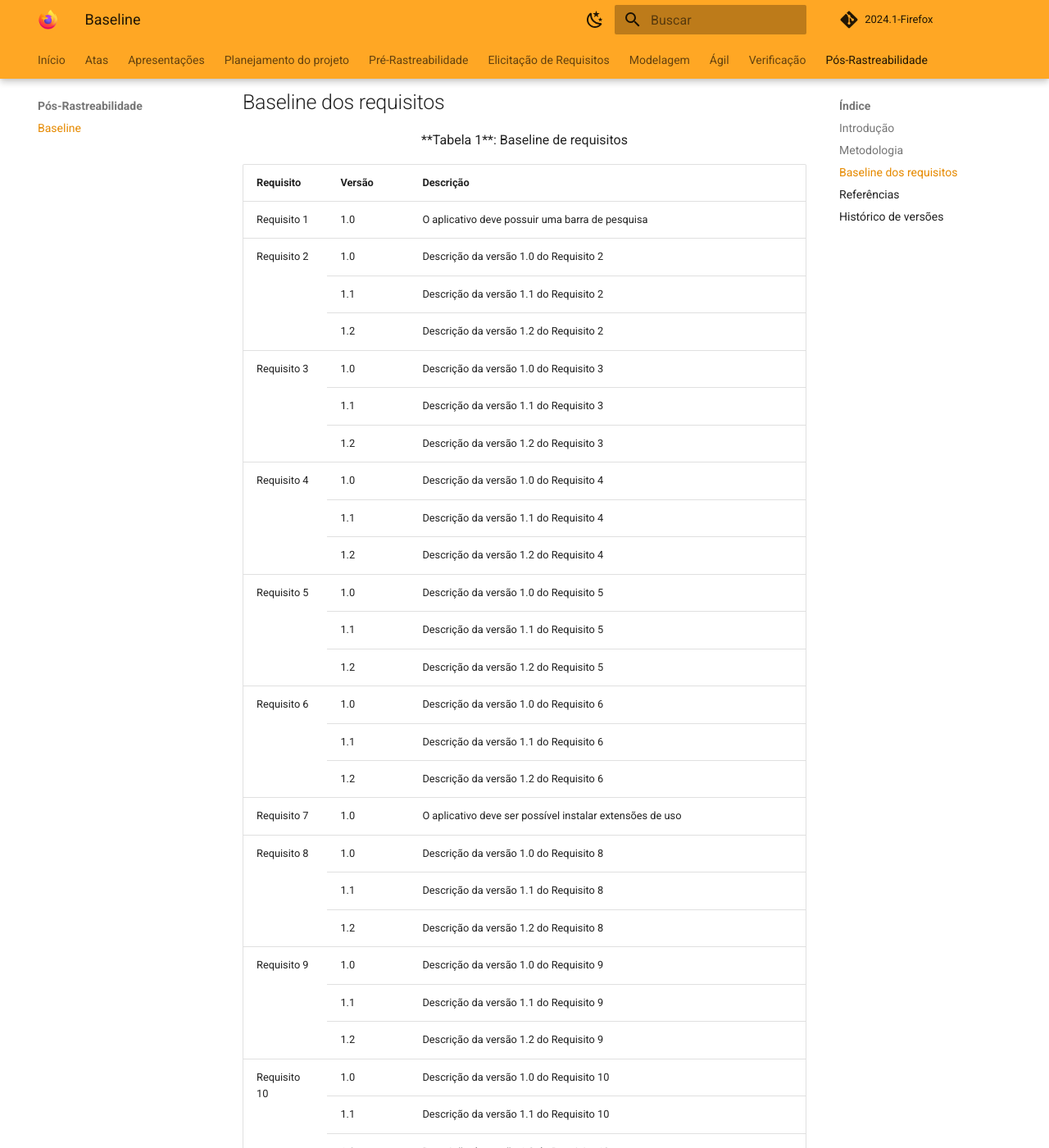
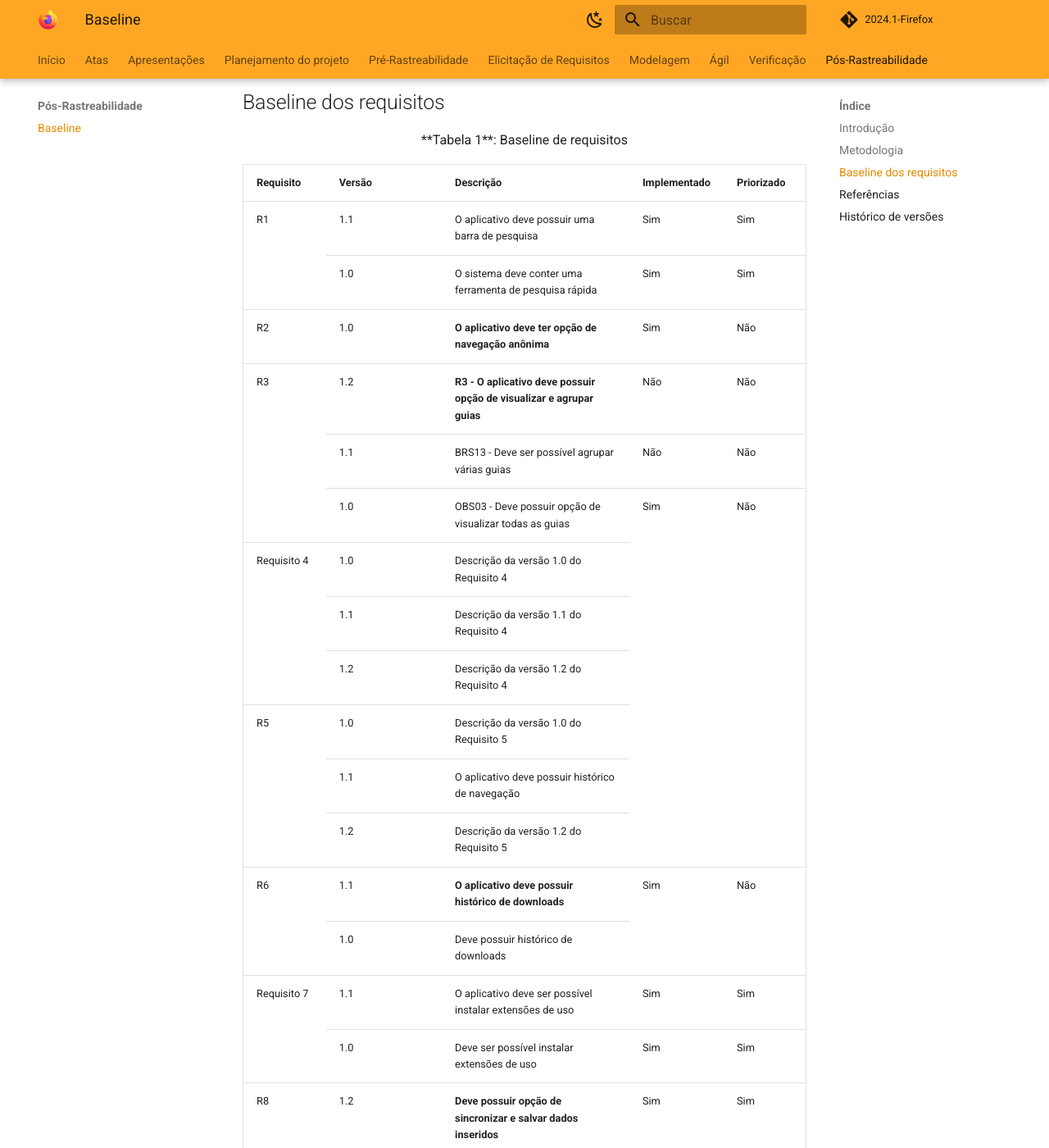
Before and after one commit to martinsglucas/Requisitos-de-Software, an MkDocs documentation site: the page built from docs/pos-rastreabilidade/baseline.md, in a window 1280 px wide and 1400 px high, scrolled down 693 px. Shown: the whole window at 82% size. Built offline with MkDocs 1.6.1 and Material for MkDocs 9.7.7, drawn with Linux system fonts in a browser that asks for light colours; comment, search, counter and statistics services are not loaded; some of the changed text lies outside the part shown.

Commit message:
update: add requisitos baseline
Co-authored-by: Lucas Martins <martinsglucas@users.noreply.github.com>
Co-authored-by: Guilherme Westphall <west7@users.noreply.github.com>
Co-authored-by: DaviPierre <DaviPierre@users.noreply.github.com>

```diff
--- a/docs/pos-rastreabilidade/baseline.md
+++ b/docs/pos-rastreabilidade/baseline.md
@@ -24,37 +24,47 @@
         <th>Requisito</th>
         <th>Versão</th>
         <th>Descrição</th>
+        <th>Implementado</th>
+        <th>Priorizado</th>
     </tr>
     <tr>
-        <td rowspan="1">Requisito 1</td>
-        <td>1.0</td>
+        <td rowspan="2">R1</td>
+        <td>1.1</td>
         <td>O aplicativo deve possuir uma barra de pesquisa</td>
+        <td>  Sim </td>
+        <td>  Sim </td>
     </tr>
     <tr>
-        <td rowspan="3">Requisito 2</td>
         <td>1.0</td>
-        <td>Descrição da versão 1.0 do Requisito 2</td>
+        <td>O sistema deve conter uma ferramenta de pesquisa rápida</td>
+        <td>  Sim </td>
+        <td>  Sim </td>
+    </tr>
+    <tr>
+        <td rowspan="">R2</td>
+        <td>1.0</td>
+        <td><b>O aplicativo deve ter opção de navegação anônima</b></td>
+        <td> Sim </td>
+        <td> Não </td>
+    </tr>
+    <tr>
+        <td rowspan="3">R3</td>
+        <td>1.2</td>
+        <td><b>R3 - O aplicativo deve possuir opção de visualizar e agrupar guias</b></td>
+        <td> Não </td>
+        <td> Não </td>
     </tr>
     <tr>
         <td>1.1</td>
-        <td>Descrição da versão 1.1 do Requisito 2</td>
+        <td>BRS13 - Deve ser possível agrupar várias guias</td>
+        <td> Não </td>
+        <td> Não </td>
     </tr>
     <tr>
-        <td>1.2</td>
-        <td>Descrição da versão 1.2 do Requisito 2</td>
-    </tr>
-    <tr>
-        <td rowspan="3">Requisito 3</td>
         <td>1.0</td>
-        <td>Descrição da versão 1.0 do Requisito 3</td>
-    </tr>
-    <tr>
-        <td>1.1</td>
-        <td>Descrição da versão 1.1 do Requisito 3</td>
-    </tr>
-    <tr>
-        <td>1.2</td>
-        <td>Descrição da versão 1.2 do Requisito 3</td>
+        <td>OBS03 - Deve possuir opção de visualizar todas as guias</td>
+        <td> Sim </td>
+        <td> Não </td>
     </tr>
     <tr>
         <td rowspan="3">Requisito 4</td>
@@ -70,62 +80,70 @@
         <td>Descrição da versão 1.2 do Requisito 4</td>
     </tr>
     <tr>
-        <td rowspan="3">Requisito 5</td>
+        <td rowspan="3">R5</td>
         <td>1.0</td>
         <td>Descrição da versão 1.0 do Requisito 5</td>
     </tr>
     <tr>
         <td>1.1</td>
-        <td>Descrição da versão 1.1 do Requisito 5</td>
+        <td> 	O aplicativo deve possuir histórico de navegação</td>
     </tr>
     <tr>
         <td>1.2</td>
         <td>Descrição da versão 1.2 do Requisito 5</td>
     </tr>
     <tr>
-        <td rowspan="3">Requisito 6</td>
+        <td rowspan="2">R6</td>
+        <td>1.1</td>
+        <td><b>O aplicativo deve possuir histórico de downloads</b></td>
+        <td rowspan="2">Sim</td>
+        <td rowspan="2">Não</td>
+    </tr>
+    <tr>
         <td>1.0</td>
-        <td>Descrição da versão 1.0 do Requisito 6</td>
+        <td>Deve possuir histórico de downloads</td>
+    </tr>
+    <tr>
+        <td rowspan="2">Requisito 7</td>
+        <td>1.1</td>
+        <td>O aplicativo deve ser possível instalar extensões de uso</td>
+        <td>  Sim </td>
+        <td>  Sim </td>
+    </tr>
+    <tr>
+        <td>1.0</td>
+        <td>Deve ser possível instalar extensões de uso</td>
+        <td>  Sim </td>
+        <td>  Sim </td>
+    </tr>
+    </tr>
+    <tr>
+        <td rowspan="3">R8</td>
+        <td>1.2</td>
+        <td><b>Deve possuir opção de sincronizar e salvar dados inseridos</b></td>
+        <td>  Sim </td>
+        <td>  Sim </td>
     </tr>
     <tr>
         <td>1.1</td>
-        <td>Descrição da versão 1.1 do Requisito 6</td>
+        <td>Deve ser possível sincronizar senhas com outros dispositivos</td>
     </tr>
     <tr>
-        <td>1.2</td>
-        <td>Descrição da versão 1.2 do Requisito 6</td>
+        <td>1.0</td>
+        <td>Deve sincronizar os dados</td>
     </tr>
     <tr>
-        <td rowspan="1">Requisito 7</td>
-        <td>1.0</td>
-        <td>O aplicativo deve ser possível instalar extensões de uso</td>
-    </tr>
-    </tr>
-    <tr>
-        <td rowspan="3">Requisito 8</td>
-        <td>1.0</td>
-        <td>Descrição da versão 1.0 do Requisito 8</td>
+        <td rowspan="3">R9</td>
+        <td>1.2</td>
+        <td>R9 - O aplicativo deve permitir visualização dos sites em formato desktop</td>
     </tr>
     <tr>
         <td>1.1</td>
-        <td>Descrição da versão 1.1 do Requisito 8</td>
+        <td>US1 - Deve ser possível visualizar em formato desktop</td>
     </tr>
     <tr>
-        <td>1.2</td>
-        <td>Descrição da versão 1.2 do Requisito 8</td>
-    </tr>
-    <tr>
-        <td rowspan="3">Requisito 9</td>
         <td>1.0</td>
-        <td>Descrição da versão 1.0 do Requisito 9</td>
-    </tr>
-    <tr>
-        <td>1.1</td>
-        <td>Descrição da versão 1.1 do Requisito 9</td>
-    </tr>
-    <tr>
-        <td>1.2</td>
-        <td>Descrição da versão 1.2 do Requisito 9</td>
+        <td>OBS09 - Deve ser possível visualizar em formato desktop	</td>
     </tr>
     <tr>
         <td rowspan="3">Requisito 10</td>
@@ -154,48 +172,51 @@
         <td>Descrição da versão 1.2 do Requisito 11</td>
     </tr>
     <tr>
-        <td rowspan="3">Requisito 12</td>
-        <td>1.0</td>
-        <td>Descrição da versão 1.0 do Requisito 12</td>
+        <td rowspan="3">R12</td>
+        <td><b>1.2</></td>
+        <td><b>O aplicativo deve permitir a personalização da tela inicial do navegador</b></td>
+        <td rowspan="3">Sim</td>
+        <td rowspan="3">Não</td>
     </tr>
     <tr>
         <td>1.1</td>
-        <td>Descrição da versão 1.1 do Requisito 12</td>
+        <td>Deve ser possível personalizar a tela inicial do navegador</td>
     </tr>
     <tr>
-        <td>1.2</td>
-        <td>Descrição da versão 1.2 do Requisito 12</td>
+        <td>1.0</td>
+        <td>O sistema deve fornecer uma personalização diversa</td>
     </tr>
     <tr>
-        <td rowspan="1">Requisito 13</td>
-        <td>1.0</td>
+        <td rowspan="2">Requisito 13</td>
+        <td>1.1</td>
         <td>O aplicativo deve suportar a mudança de idioma do sistema</td>
+        <td>  Sim </td>
+        <td>  Sim </td>
     </tr>
     <tr>
-        <td rowspan="3">Requisito 14</td>
-        <td>1.0</td>
-        <td>Descrição da versão 1.0 do Requisito 14</td>
+    <td>1.0</td>
+        <td>Deve ser possível mudar o idioma</td>
+        <td>  Sim </td>
+        <td>  Sim </td></tr>
+    <tr>
+        <td rowspan="2">R14</td>
+        <td>1.1</td>
+        <td><b>Deve ser possível alternar entre tema claro e escuro</b></td>
+        <td> Sim </td>
+        <td> Sim </td>
     </tr>
     <tr>
-        <td>1.1</td>
-        <td>Descrição da versão 1.1 do Requisito 14</td>
+        <td>1.0</td>
+        <td>Temas mais agradáveis</td>
     </tr>
     <tr>
-        <td>1.2</td>
-        <td>Descrição da versão 1.2 do Requisito 14</td>
+        <td rowspan="2">R15</td>
+        <td>1.1</td>
+        <td><b>R15 - O aplicativo deve possuir suporte para atalhos de gestos</b></td>
     </tr>
     <tr>
-        <td rowspan="3">Requisito 15</td>
         <td>1.0</td>
-        <td>Descrição da versão 1.0 do Requisito 15</td>
-    </tr>
-    <tr>
-        <td>1.1</td>
-        <td>Descrição da versão 1.1 do Requisito 15</td>
-    </tr>
-    <tr>
-        <td>1.2</td>
-        <td>Descrição da versão 1.2 do Requisito 15</td>
+        <td>OBS18 - Deve possuir atalhos de gestos</td>
     </tr>
     <tr>
         <td rowspan="3">Requisito 16</td>
@@ -224,35 +245,35 @@
         <td>Descrição da versão 1.2 do Requisito 17</td>
     </tr>
     <tr>
-        <td rowspan="3">Requisito 18</td>
-        <td>1.0</td>
-        <td>Descrição da versão 1.0 do Requisito 18</td>
+        <td rowspan="2">R18</td>
+        <td><b>1.1</b></td>
+        <td>O aplicativo deve permitir ao usuário limpar seu histórico de navegação</td>
     </tr>
     <tr>
-        <td>1.1</td>
-        <td>Descrição da versão 1.1 do Requisito 18</td>
-    </tr>
-    <tr>
-        <td>1.2</td>
-        <td>Descrição da versão 1.2 do Requisito 18</td>
+        <td>1.0</td>
+        <td>Deve ser possível limpar histórico de navegação</td>
     </tr>
     <tr>
         <td rowspan="1">Requisito 19</td>
-        <td>1.0</td>
+        <td>1.1</td>
         <td>O aplicativo deve permitir ao usuário limpar seus dados inseridos e de navegação</td>
+        <td>  Sim </td>
+        <td>  Sim </td>
+    </tr>
+    <tr><td>1.0</td>
+        <td>Deve ser possível limpar dados do usuário</td>
+        <td>  Sim </td>
+        <td>  Sim </td></tr>
+    <tr>
+        <td rowspan="2">R20</td>
+        <td>1.1</td>
+        <td><b>O aplicativo deve ser permitir a habilitação e bloqueio de notificações</b></td>
+        <td> Sim </td>
+        <td> Sim </td>
     </tr>
     <tr>
-        <td rowspan="3">Requisito 20</td>
         <td>1.0</td>
-        <td>Descrição da versão 1.0 do Requisito 20</td>
-    </tr>
-    <tr>
-        <td>1.1</td>
-        <td>Descrição da versão 1.1 do Requisito 20</td>
-    </tr>
-    <tr>
-        <td>1.2</td>
-        <td>Descrição da versão 1.2 do Requisito 20</td>
+        <td>Deve ser possível habilitar e bloquear notificações	</td>
     </tr>
     <tr>
         <td rowspan="3">Requisito 21</td>
@@ -307,22 +328,38 @@
         <td>Descrição da versão 1.2 do Requisito 24</td>
     </tr>
     <tr>
-        <td rowspan="1">Requisito 25</td>
-        <td>1.0</td>
+        <td rowspan="3">Requisito 25</td>
+        <td>1.2</td>
         <td>O aplicativo deve possuir opção de leitura da página em voz alta</td>
+        <td>  Sim </td>
+        <td>  Sim </td>
     </tr>
     <tr>
-        <td rowspan="3">Requisito 26</td>
-        <td>1.0</td>
-        <td>Descrição da versão 1.0 do Requisito 26</td>
+    <td>1.1</td>
+        <td>O navegador deve possuir opção de leitura da paǵina para deficientes visuais</td>
+        <td>  Sim </td>
+        <td>  Sim </td>
+    </tr>
+    <tr>
+    <td>1.0</td>
+        <td>Deve fornecer uma ferramenta de leitura avançada</td>
+        <td>  Sim </td>
+        <td>  Sim </td>
+    </tr>
+    <tr>
+        <td rowspan="3">R26</td>
+        <td>1.2</td>
+        <td><b>O aplicativo deve possuir opção de controle parental de acesso das páginas</b></td>
+        <td> Não </td>
+        <td> Sim </td>
     </tr>
     <tr>
         <td>1.1</td>
-        <td>Descrição da versão 1.1 do Requisito 26</td>
+        <td>Deve conter uma ferramenta de controle parental</td>
     </tr>
     <tr>
-        <td>1.2</td>
-        <td>Descrição da versão 1.2 do Requisito 26</td>
+        <td>1.0</td>
+        <td>Deve possuir opção de controle parental</td>
     </tr>
     <tr>
         <td rowspan="3">Requisito 27</td>
@@ -377,26 +414,32 @@
         <td>Descrição da versão 1.2 do Requisito 30</td>
     </tr>
     <tr>
-        <td rowspan="2">Requisito 31</td>
+    <td rowspan="2">Requisito 31</td>
+        <td>1.1</td>
+        <td>Capacidade de usar aplicações em outros navegadores</td>
+        <td>  Sim </td>
+        <td>  Sim </td>
+    </tr>
+    <tr>
         <td>1.0</td>
         <td>O aplicativo deve simular, para desenvolvedores, suas aplicações em outros navegadores</td>
+        <td>  Sim </td>
+        <td>  Sim </td>
+    </tr>
+    <tr>
+        <td rowspan="3">R32</td>
+        <td>1.2</td>
+        <td><b>O sistema deve ser compatível com os sistemas operacionais IOS e Android</b></td>
+        <td> Sim </td>
+        <td> Sim </td>
     </tr>
     <tr>
         <td>1.1</td>
-        <td>Capacidade de usar aplicações em outros navegadores</td>
+        <td>O aplicativo deve ser compatível com vários sistemas operacionais</td>
     </tr>
     <tr>
-        <td rowspan="3">Requisito 32</td>
         <td>1.0</td>
-        <td>Descrição da versão 1.0 do Requisito 32</td>
-    </tr>
-    <tr>
-        <td>1.1</td>
-        <td>Descrição da versão 1.1 do Requisito 32</td>
-    </tr>
-    <tr>
-        <td>1.2</td>
-        <td>Descrição da versão 1.2 do Requisito 32</td>
+        <td>O sistema deve ser compatível com várias plataformas</td>
     </tr>
     <tr>
         <td rowspan="3">Requisito 33</td>
@@ -451,26 +494,48 @@
         <td>Descrição da versão 1.2 do Requisito 36</td>
     </tr>
     <tr>
-        <td rowspan="2">Requisito 37</td>
-        <td>1.0</td>
+    <td rowspan="5">Requisito 37</td>
+        <td>1.4</td>
         <td>O aplicativo deve possuir modo alternativo de cores para daltônicos</td>
+        <td>  Sim </td>
+        <td>  Não </td>
+    </tr>
+    <tr>
+        <td>1.3</td>
+        <td>Modo para daltônicos</td>
+        <td>  Sim </td>
+        <td>  Não </td>
+    </tr>
+    <tr>
+        <td>1.2</td>
+        <td>Temas para dautônicos</td>
+        <td>  Sim </td>
+        <td>  Não </td>
     </tr>
     <tr>
         <td>1.1</td>
-        <td>Modo para daltônicos</td>
+        <td>O navegador deve incluir um modo de daltonismo </td>
+        <td>  Sim </td>
+        <td>  Não </td>
     </tr>
     <tr>
-        <td rowspan="3">Requisito 38</td>
         <td>1.0</td>
-        <td>Descrição da versão 1.0 do Requisito 38</td>
+        <td>Temas mais agradáveis</td>
+        <td>  Sim </td>
+        <td>  Não </td>
+    </tr>
+    <tr>
+        <td rowspan="3">R38</td>
+        <td>1.2</td>
+        <td>O usuário deve ser capaz de realizar uma ação simples em no máximo 3 clicks</td>
     </tr>
     <tr>
         <td>1.1</td>
-        <td>Descrição da versão 1.1 do Requisito 38</td>
+        <td>O aplicativo deve apresentar uma interface minimalista</td>
     </tr>
     <tr>
-        <td>1.2</td>
-        <td>Descrição da versão 1.2 do Requisito 38</td>
+        <td>1.0</td>
+        <td>Retirar excesso de funções que usuários não vão utilizar</td>
     </tr>
     <tr>
         <td rowspan="3">Requisito 39</td>
@@ -532,13 +597,13 @@
 
 ## Referências
 
-Monografias em Ciência da Computação n° 20/05, Miriam Sayão e Julio Cesar Sampaio do Prado Leite acessado dia 16 de junho de 2024
+SAYÃO, Miriam; LEITE, Julio Cesar. Monografias em Ciência da Computação n° 20/05. Acesso em 16 de junho de 2024.
 
 
 ## Histórico de versões
 
 | Versão | Data       | Descrição                                             | Autor                                           | Revisor                                      |
-| ------ | ---------- | ----------------------------------------------------- | ----------------------------------------------- | -------------------------------------------- |
+|--------|------------|-------------------------------------------------------|-------------------------------------------------|----------------------------------------------|
 | 1.0    | 13/06/2024 | Criação da página                                     | [Guilherme Westphall](https://github.com/west7) | [Davi Pierre](https://github.com/DaviPierre) |
 | 1.1    | 15/06/2024 | Cria tabela 1                                         | [Guilherme Westphall](https://github.com/west7) | [Davi Pierre](https://github.com/DaviPierre) |
 | 1.2    | 16/06/2024 | Adiciona o texto de introdução e da metodologia       | [Davi Pierre](https://github.com/DaviPierre)    |                                              |
```
Also changed, not shown: docs/elicitacao/priorizacao/requisitos_priorizados.md (+66 -66 lines).
